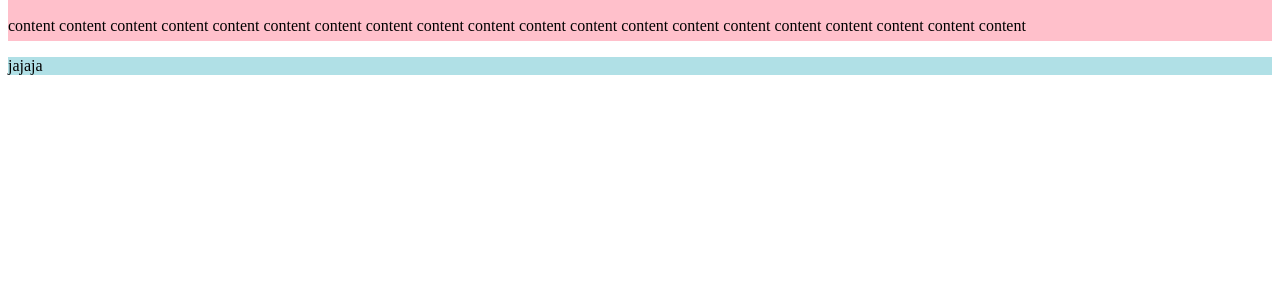
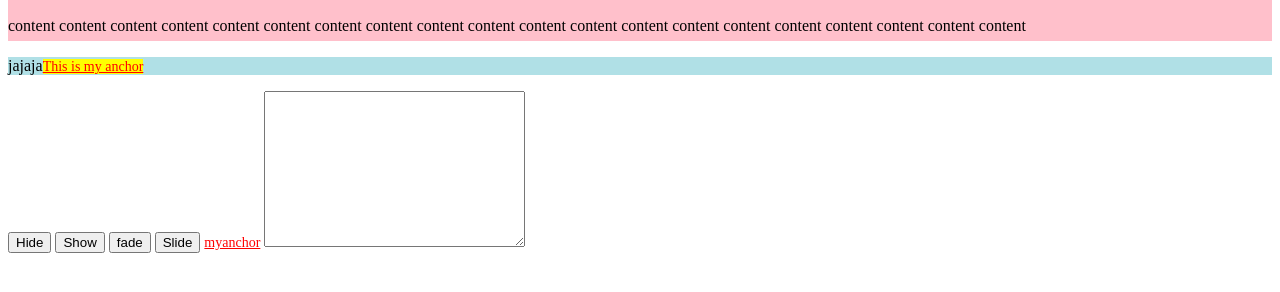
Before and after one commit to whomikedao/Javascript, a plain HTML site: page classJquery1.html in a window 1280 px wide. Shown: the part 280-572 px from the top of the page. Drawn offline with nearby package versions, Linux system fonts and the light colour scheme.

Commit message:
playing with JQuery functions

```diff
--- a/classJquery1.html
+++ b/classJquery1.html
@@ -17,6 +17,15 @@
             background-color:powderblue;
         }
 
+        .myAnchor {
+            color: red;
+            font-size: 14px;
+        }
+
+        .active{
+            background-color: yellow;
+
+        }
     </style>
 </head>
 <body>
@@ -25,7 +34,7 @@
     <header>
         <h1>Digital Crafts</h1>
         <h2>Coding Camp</h2>
-        <img width='200px' src="https://assets3.thrillist.com/v1/image/2788029/size/gn-gift_guide_variable_c.jpg" id="puppies" alt="">
+        <img width='200px' src="https://assets3.thrillist.com/v1/image/2788029/size/gn-gift_guide_variable_c.jpg" class="myAnchor" alt="">
         <p data-anthony="hello">content content content content content content content content content content content content content content content content content content content content </p>
     </header>
 
@@ -34,6 +43,15 @@
                 content content content content content content content content content content content content content content content content content content content content content content content content content content content content content content content content content content content content content content content content
                 Lorem ipsum dolor, sit amet consectetur adipisicing elit. Laudantium nesciunt obcaecati, quos consequatur distinctio debitis laboriosam aut. Veniam iusto ratione dolore, magnam eius voluptates vero minima numquam dicta laborum asperiores? Lorem ipsum dolor sit amet consectetur adipisicing elit. Nobis dolor illo reiciendis excepturi quisquam qui laudantium, aspernatur fugiat quod ipsum amet. Id reiciendis eveniet amet tempora velit, inventore deserunt repudiandae!
         </p>
+
+        <button id="the-button">Hide</button>
+        <button id="the-button1">Show</button>
+        <button id="the-button2">fade</button>
+        <button id="the-button3">Slide</button>
+        <a href="" class="myAnchor">myanchor</a>
+
+
+        <textarea name="" id="" cols="30" rows="10"></textarea>
     </main>
 
     <script
@@ -55,6 +73,65 @@
             let $jumanji = $('#mainStyle')
             $jumanji.html('jajaja')//JQuery way of changing content
 
+            //CREATING A NEW ELEMENT
+            $dwayne = $('<a>', {
+                'class': 'myAnchor',
+                'text' : 'This is my anchor',
+                'target': '_blank',
+                'href': 'https://www.yahoo.com'
+            });
+
+            $jumanji.append($dwayne);
+
+            //ADDING CLASS
+            $dwayne.addClass('active');
+            // $('#the-button').click((e) => { //click is the same as an addEventListener
+            //     alert('hello')
+            // })
+
+            // //USING .ON
+            // $('#the-button').on('click', function(event){
+            //     alert('hello Kevin Hart')
+            // })
+
+            //EFFECTS HIDE THE TEXT AREA
+            $('#the-button').on('click', (e)=>{
+                $('textarea').hide();
+            })
+
+            //EFFECTS SHOW THE TEXT AREA
+            $('#the-button1').on('click', (e)=>{
+                $('textarea').show();
+            })
+
+            //EFFECTS FADEOUT
+            $('#the-button2').on('click', (e)=>{
+                $('h1').fadeOut();
+            })
+
+            //EFFECTS SLIDE
+            $('#the-button3').click((e)=>{
+                $('img').slideUp();
+            })
+
+
+
+            //.ON WITH A FILTERING SELECTOR
+            $('.myAnchor').on('click', 'a', (e) => {
+                alert('digital crafts')
+                e.preventDefault();
+            })
+
+            //KEYUP AND KEYDOWN
+            $('textarea').keydown((e)=>{
+                console.log(`Key Down: ${e.keyCode}`)
+            });
+
+            $('textarea').keyup((e)=>{
+                console.log(`Key Up: ${e.keyCode}`)
+            });
+
+
             //this is the shorter way of doing it. The "$" itself is using a Jquery function
             // document.getElementById('puppies');
             // document.querySelector('#puppies');
@@ -66,11 +143,11 @@
             // $('.mainStyle') //JQuery use of getting a class
             // $('p') //JQuery use of getting all tags
 
-            let $result = $('p');
-            console.log($result);
+            // let $result = $('p');
+            // console.log($result);
 
-            let $a = $('[data-anthony]')
-            console.log($a)
+            // let $a = $('[data-anthony]')
+            // console.log($a)
 
         })
 
```
